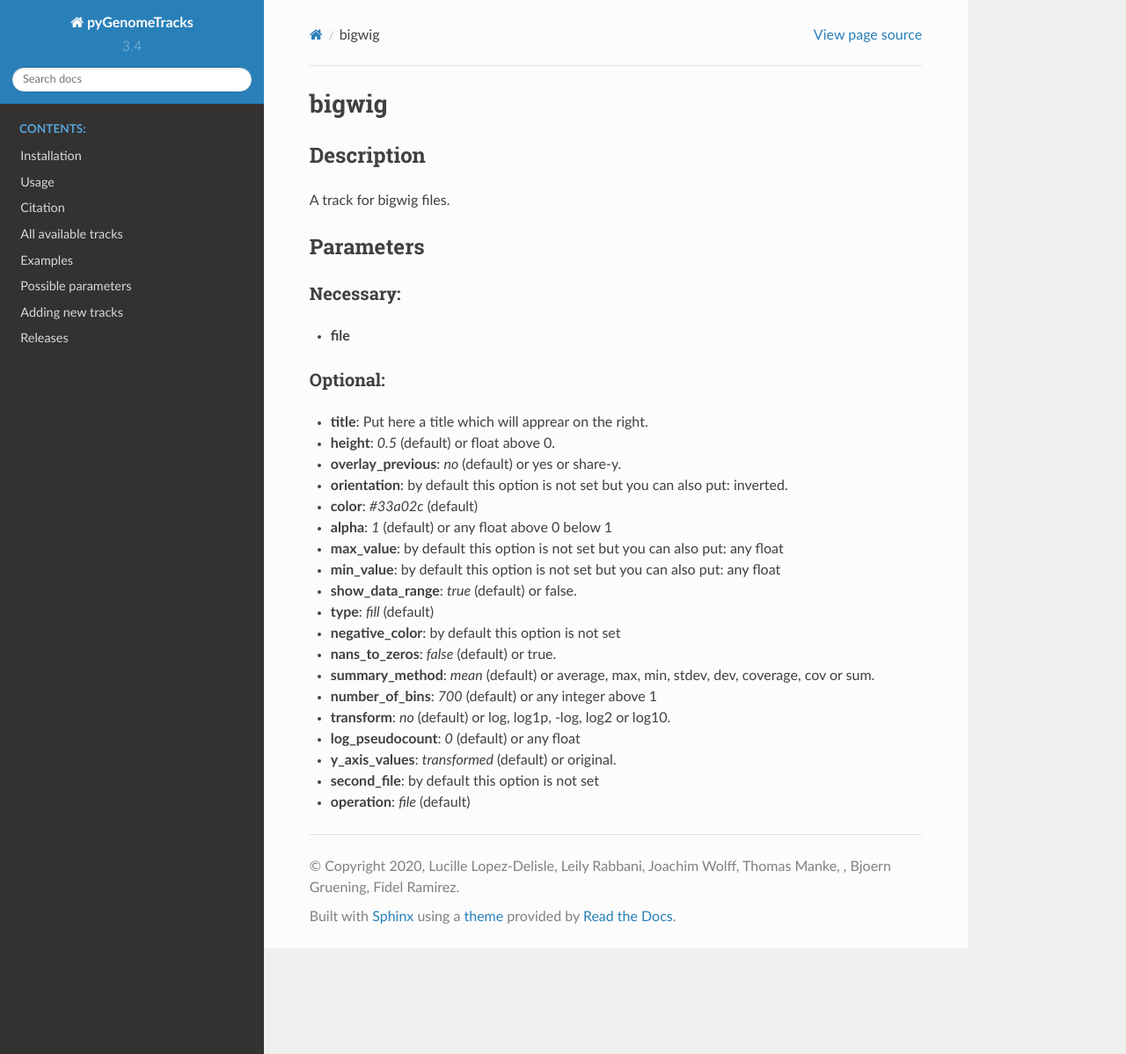
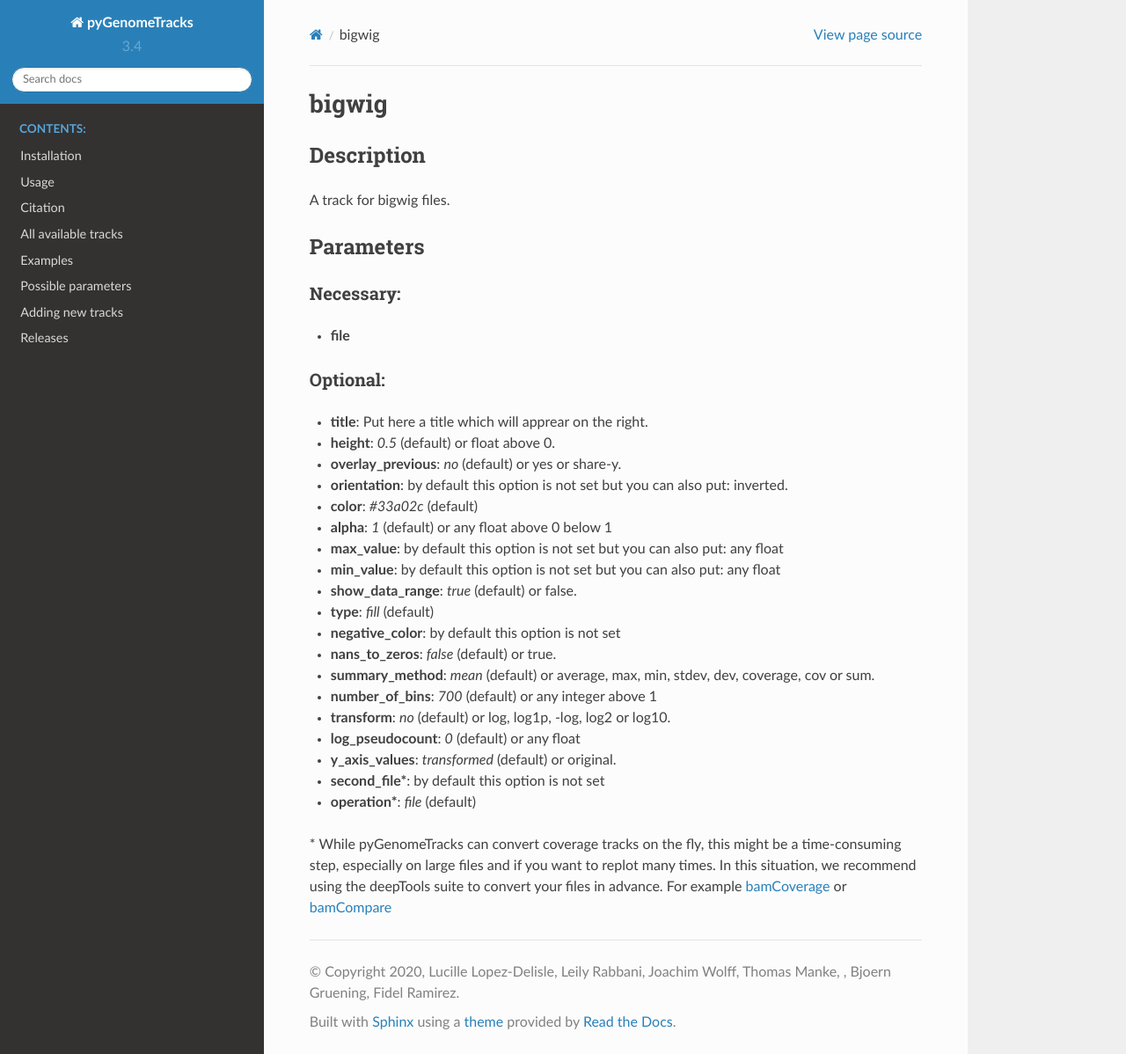
Before and after one commit to deeptools/pyGenomeTracks, a Sphinx documentation site: the page built from docs/content/tracks/bigwig.rst, in a window 1280 px wide and 1198 px high. Shown: the whole window at 88% size. Built offline with Sphinx 7.4.7 and the Read the Docs theme 2.0.0, drawn with Linux system fonts in a browser that asks for light colours.

Commit message:
added the star in track description

```diff
--- a/docs/content/tracks/auto/bigwig_deduced_from_code.txt
+++ b/docs/content/tracks/auto/bigwig_deduced_from_code.txt
@@ -38,6 +38,10 @@ Optional:
 
 - **y_axis_values**: `transformed` (default) or original.
 
-- **second_file**: by default this option is not set
+- **second_file\***: by default this option is not set
 
-- **operation**: `file` (default)
+- **operation\***: `file` (default)
+
+
+
+\* While pyGenomeTracks can convert coverage tracks on the fly, this might be a time-consuming step, especially on large files and if you want to replot many times. In this situation, we recommend using the deepTools suite to convert your files in advance. For example `bamCoverage <https://deeptools.readthedocs.io/en/develop/content/tools/bamCoverage.html>`_ or `bamCompare <https://deeptools.readthedocs.io/en/develop/content/tools/bamCompare.html>`_
```
Also changed, not shown: docs/content/tracks/auto/bedgraph_deduced_from_code.txt (+6 -2 lines), 1 other file.
